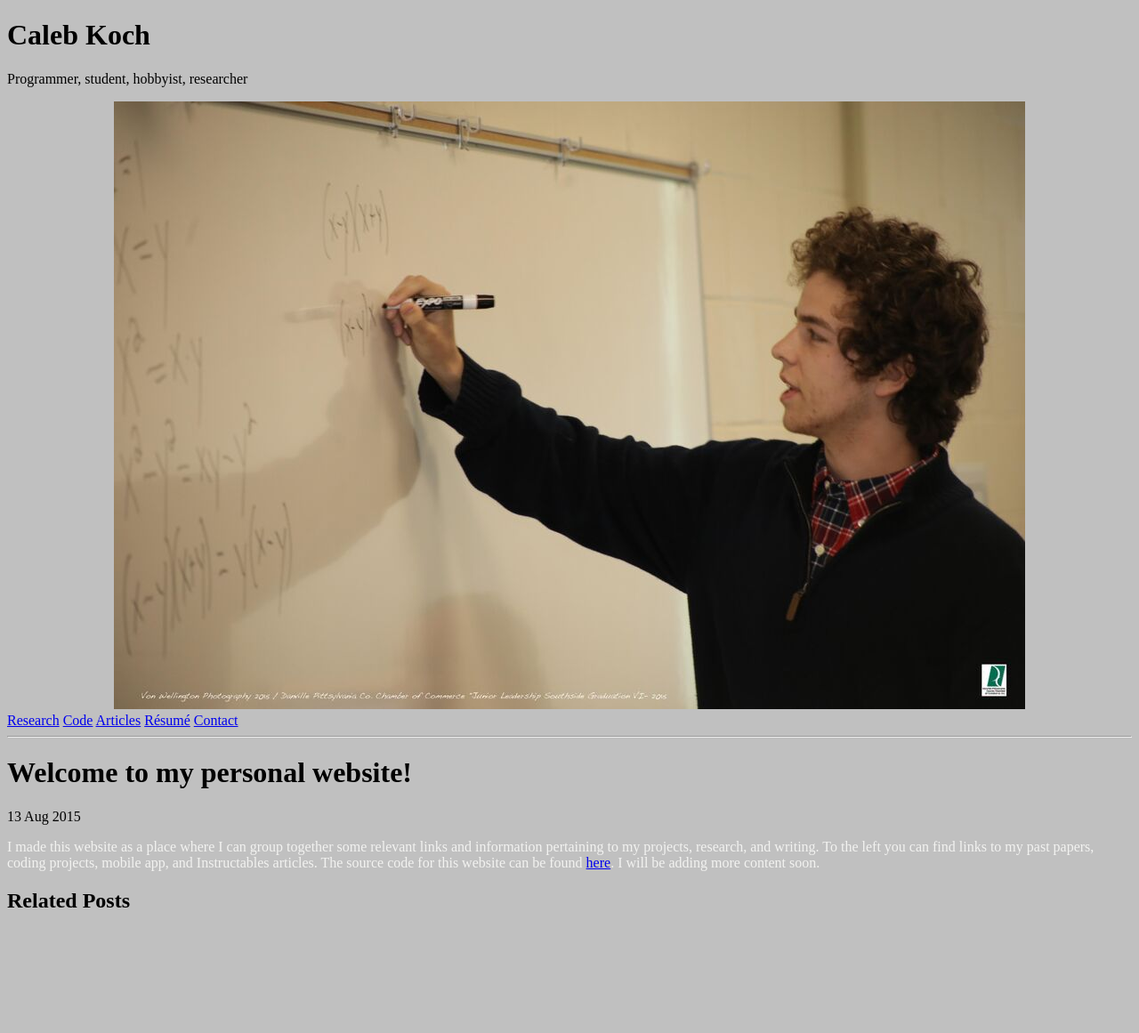
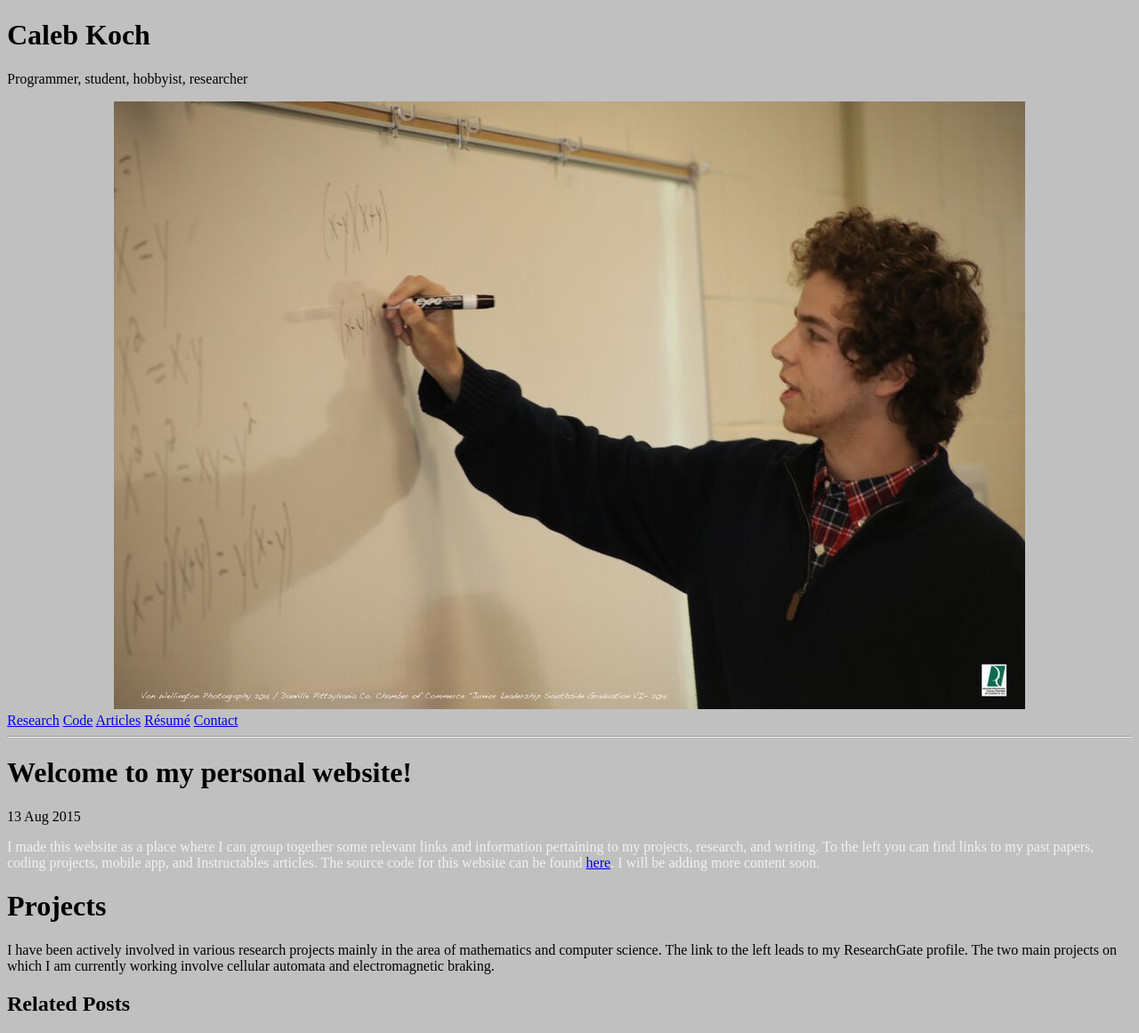
Before and after one commit to cakoch10/cakoch10.github.io, a Jekyll site: the page built from _posts/2015-08-13-main.md, in a window 1280 px wide. Shown: the whole page at 89% size. Built offline with Jekyll 4.4.1, drawn with Linux system fonts in a browser that asks for light colours; Markdown is read by kramdown in place of the engine named in the settings; before the commit the page ends 1046 px from its top, so only the background shows below that.

Commit message:
Update 2015-08-13-main.md

```diff
--- a/_posts/2015-08-13-main.md
+++ b/_posts/2015-08-13-main.md
@@ -7,6 +7,12 @@ title: Welcome to my personal website!
 I made this website as a place where I can group together some relevant links and information pertaining to my projects, research, and writing. To the left you can find links to my past papers, coding projects, mobile app, and Instructables articles. The source code for this website can be found [here](https://github.com/cakoch10/cakoch10.github.io). I will be adding more content soon.
 </span>
 
+#Projects
+I have been actively involved in various research projects mainly in the area of mathematics and computer science. The link to the left leads to my ResearchGate profile. The two main projects on which I am currently working involve cellular automata and electromagnetic braking.
+
+
+
+
 <!--
 [Jekyll](http://jekyllrb.com) <span style="color:#f2f2f0"> is a static site generator, an open-source tool for creating simple yet powerful websites of all shapes and sizes. From </span> [the project's readme](https://github.com/mojombo/jekyll/blob/master/README.markdown):
 
```
